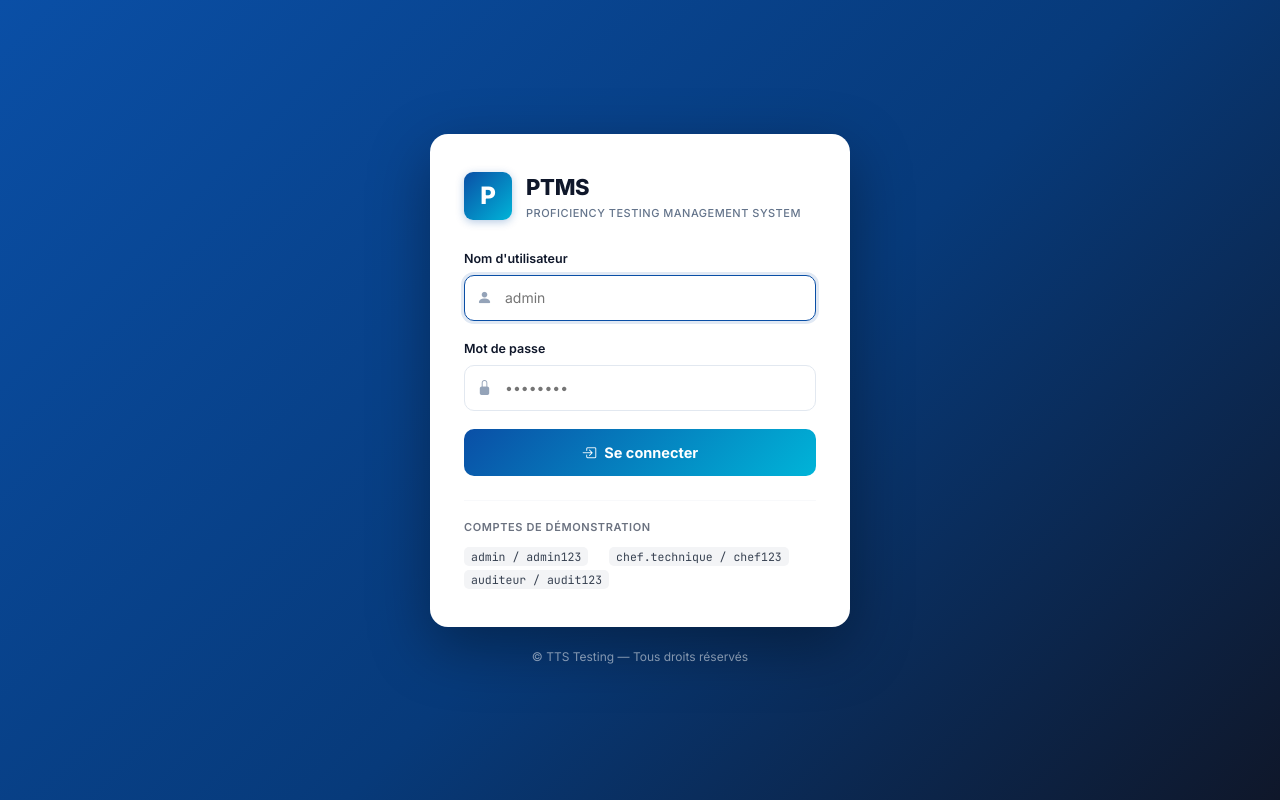
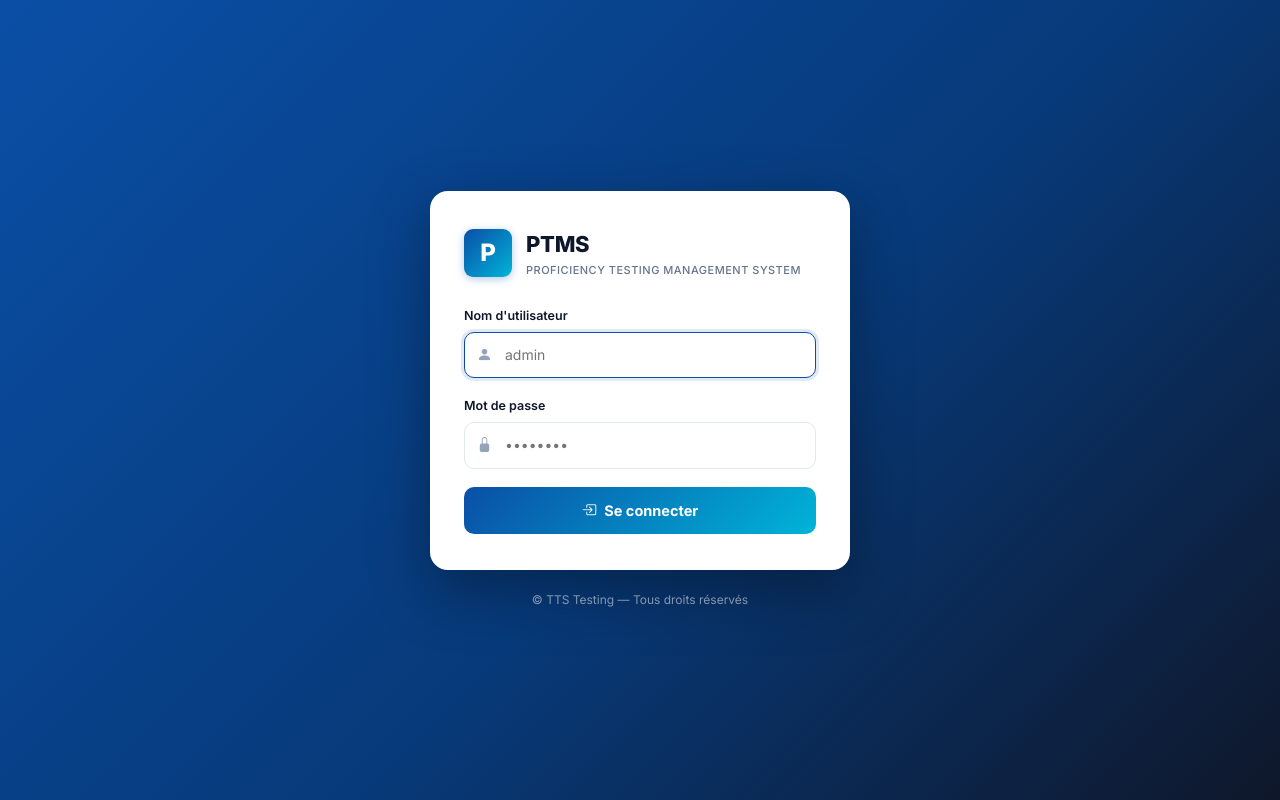
Before and after one commit to RHO-ship-it/ptms-app, a Flask app: page /auth/login in a window 1280 px wide. Run offline with Flask 3, Linux system fonts and the light colour scheme.

Commit message:
Remove demo accounts from login page

```diff
--- a/templates/auth/login.html
+++ b/templates/auth/login.html
@@ -51,19 +51,6 @@
                 Se connecter
             </button>
         </form>
-
-        <hr class="ptms-login-divider">
-
-        <div class="ptms-login-footer">
-            <div class="mb-2" style="font-weight:600; color:#6B7280; font-size:11px; text-transform:uppercase; letter-spacing:.6px;">
-                Comptes de démonstration
-            </div>
-            <div style="font-family: 'JetBrains Mono', monospace, sans-serif; font-size:11.5px; color:#374151; line-height:2;">
-                <span style="background:#F3F4F6; border-radius:5px; padding:2px 7px;">admin / admin123</span> &nbsp;
-                <span style="background:#F3F4F6; border-radius:5px; padding:2px 7px;">chef.technique / chef123</span> &nbsp;
-                <span style="background:#F3F4F6; border-radius:5px; padding:2px 7px;">auditeur / audit123</span>
-            </div>
-        </div>
     </div>
 
     <div style="text-align:center; margin-top:20px; font-size:12px; color:rgba(255,255,255,.5);">
```
